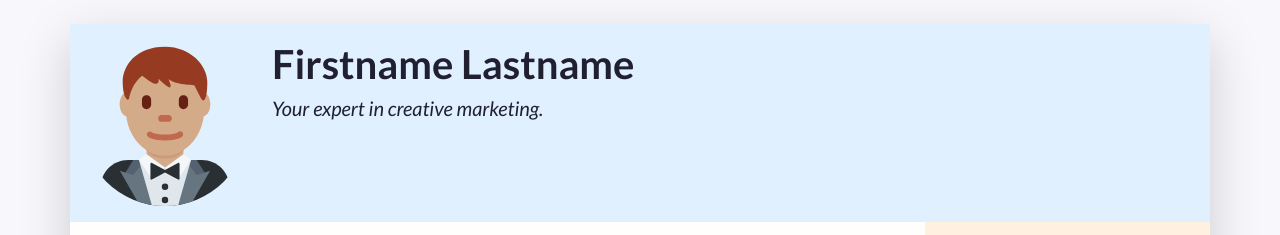
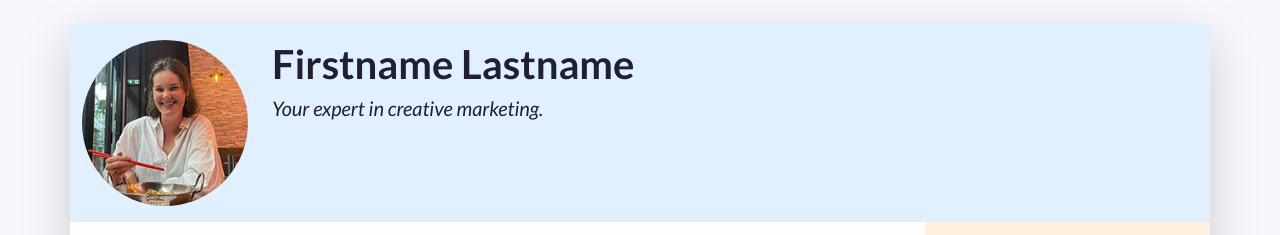
Before and after one commit to FloorBoekhoff/PRJ4_2324_221897, a plain HTML site: page index.html in a window 1280 px wide. Shown: the top 235 px of the page. Drawn offline with nearby package versions, Linux system fonts and the light colour scheme.

Commit message:
Change picture
portrait.svg --> Floor 200x200.jpg

```diff
--- a/index.html
+++ b/index.html
@@ -43,7 +43,7 @@
             "w-100" makes sure the image takes the full width of the column it's in
             "rounded-circle" cuts a circle around the image
           -->
-          <img class="w-100 rounded-circle my-3" src="images/portrait.svg" alt="Portrait of Firstname Lastname" width="160">
+          <img class="w-100 rounded-circle my-3" src="images/Floor 200x200.jpg" alt="Portrait of Firstname Lastname" width="160">
         </div>
         <!--
           A container to wrap around your name and tagline. Full-width at small size, then columns of increasing size.
```
Also changed, not shown: images/Floor 200x200.jpg (added), images/portrait.jpg (added), 1 other file.
